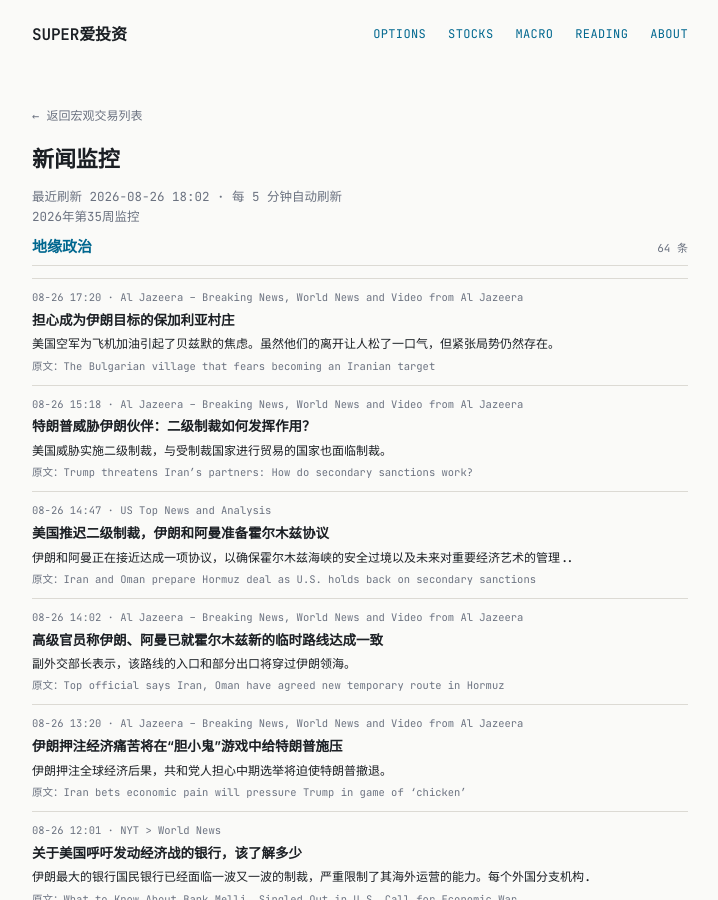
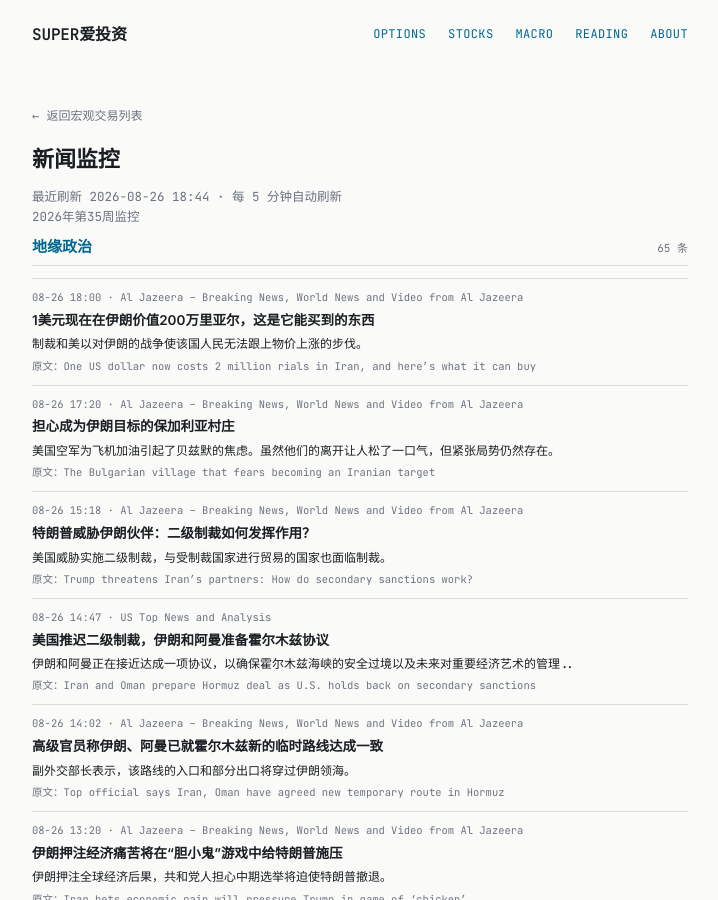
Before and after one commit to tang3super/tang3super.github.io, a Jekyll site: the page built from macro-trade/news-digest.md, in a window 1280 px wide and 900 px high. Shown: the whole window, without its empty margins (280-998 px from the left). Built offline with Jekyll 4.4.1, drawn with Linux system fonts in a browser that asks for light colours; some of the changed text lies outside the part shown.

Commit message:
sync news-digest article

```diff
--- a/macro-trade/news-digest.md
+++ b/macro-trade/news-digest.md
@@ -5,11 +5,18 @@ title: 新闻监控
 date: '2026-08-26'
 summary: 2026年第35周监控
 week_label: 2026年第35周监控
-last_updated: 2026-08-26 18:02
+last_updated: 2026-08-26 18:44
 refresh_note: 每 5 分钟自动刷新
 topics:
 - name: 地缘政治
   items:
+  - title: One US dollar now costs 2 million rials in Iran, and here’s what it can buy
+    summary: Sanctions and the US-Israel war on Iran have left the country's people unable to keep pace with rising prices.
+    link: https://www.aljazeera.com/economy/2026/8/26/one-us-dollar-now-costs-2-million-rials-in-iran-and-heres-what-it-can-buy?traffic_source=rss
+    source: Al Jazeera – Breaking News, World News and Video from Al Jazeera
+    time: 08-26 18:00
+    title_zh: 1美元现在在伊朗价值200万里亚尔，这是它能买到的东西
+    summary_zh: 制裁和美以对伊朗的战争使该国人民无法跟上物价上涨的步伐。
   - title: The Bulgarian village that fears becoming an Iranian target
     summary: US Air Force refuelling planes caused anxiety in Bezmer. While their departure has brought relief, tensions persist.
     link: https://www.aljazeera.com/news/2026/8/26/the-bulgarian-village-that-fears-becoming-an-iranian-target?traffic_source=rss
@@ -528,6 +535,18 @@ topics:
     summary_zh: 英伟达公布财报，美联储主席凯文·沃什将发表他的首次杰克逊霍尔演讲。
 - name: AI基建
   items:
+  - title: U.S. stock futures muted ahead of key inflation report, Nvidia results
+    summary: ''
+    link: https://www.investing.com/news/stock-market-news/us-stock-futures-fall-as-investors-await-pce-inflation-nvidia-results-4876105
+    source: Stock Market News
+    time: 08-26 18:16
+    title_zh: 美国股市期货在关键通胀报告和Nvidia业绩公布前低迷
+  - title: Nvidia shares set for $280 billion price swing after earnings, options show
+    summary: ''
+    link: https://www.investing.com/news/stock-market-news/nvidia-shares-set-for-280-billion-price-swing-after-earnings-options-show-4876632
+    source: Stock Market News
+    time: 08-26 18:09
+    title_zh: 期权显示，盈利后英伟达股价将波动2800亿美元
   - title: Forget Nvidia’s Q2 results. Wall Street is watching this $200 billion exposure
     summary: ''
     link: https://www.investing.com/news/stock-market-news/forget-nvidias-q2-results-wall-street-is-watching-this-200-billion-exposure-4876568
```
